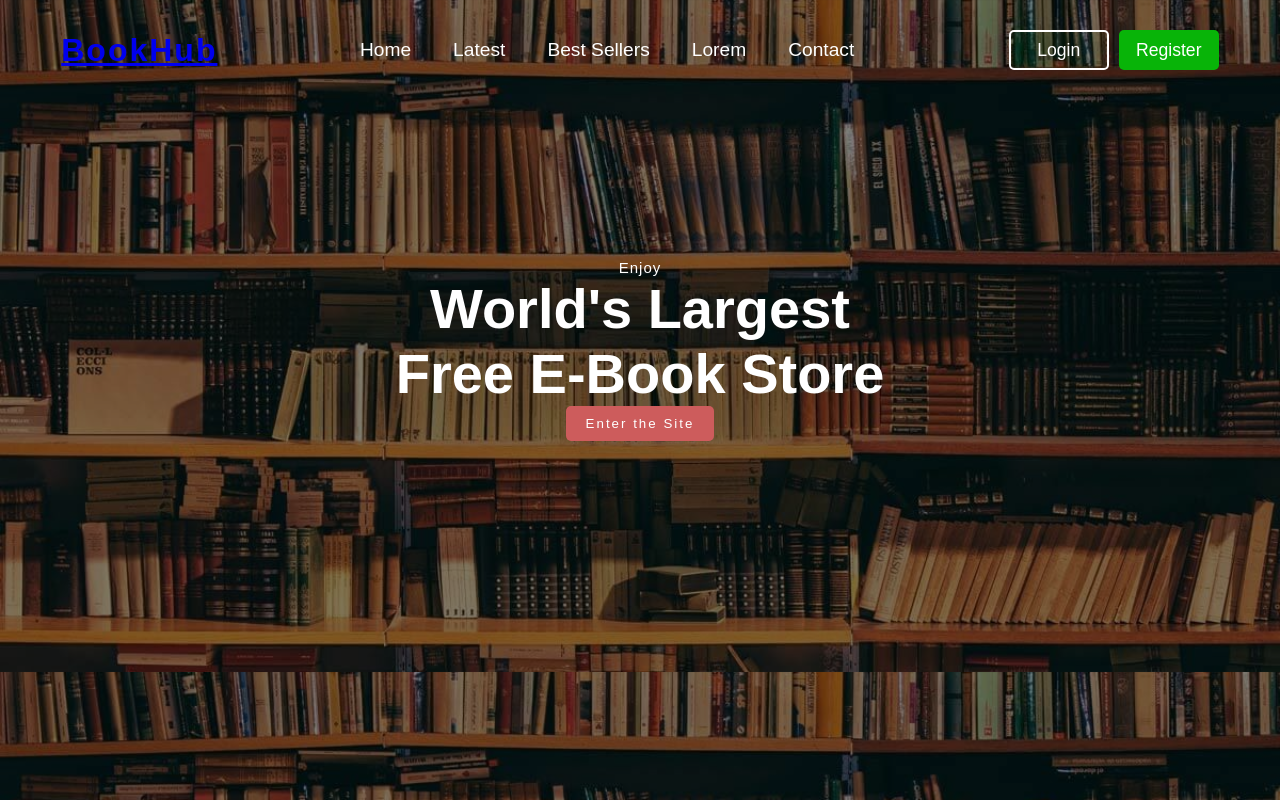
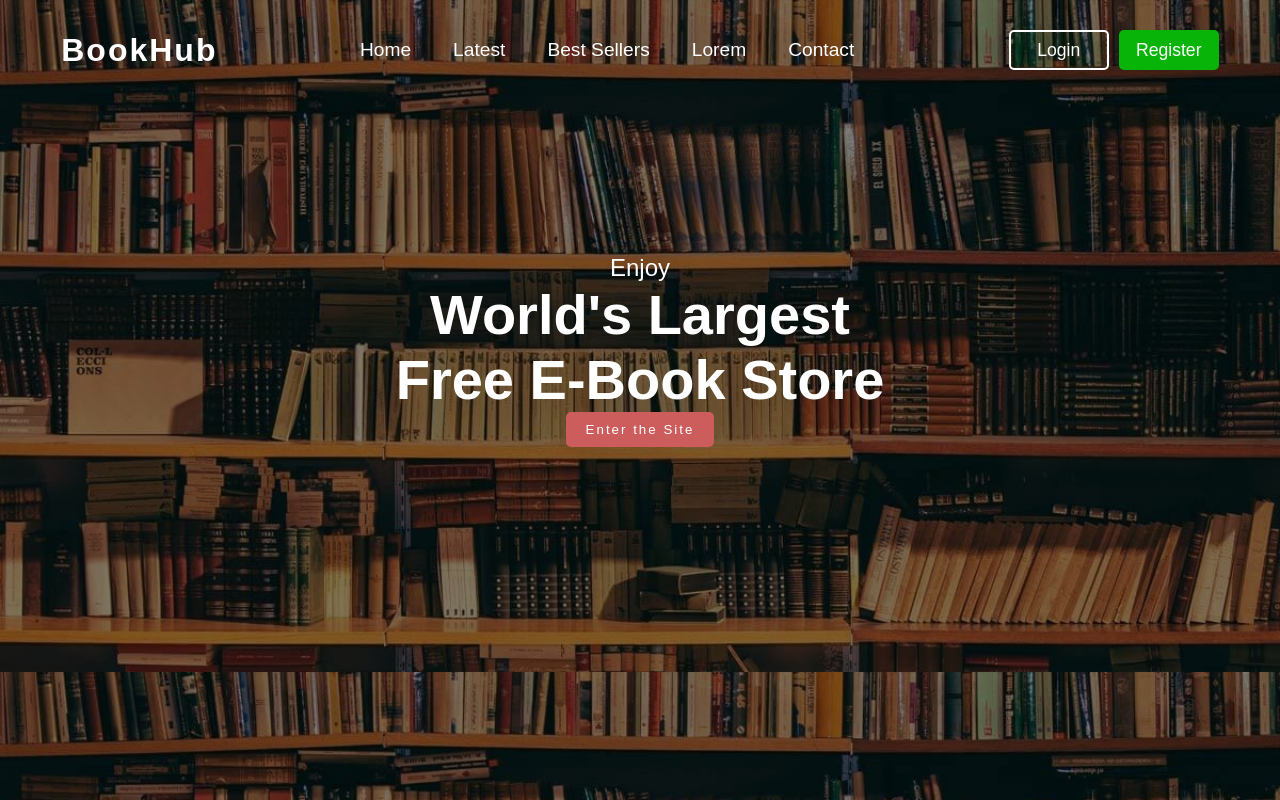
Before and after one commit to chitransh-saxena26/codsoft_bookhub, a plain HTML site: page index.html in a window 1280 px wide. Drawn offline with Linux system fonts and the light colour scheme.

Commit message:
Update style.css

```diff
--- a/style.css
+++ b/style.css
@@ -25,6 +25,12 @@ nav{
     letter-spacing: 2px;
     font-weight: 600;
 }
+
+.logo a{
+    text-decoration: none;
+    color: #fff;
+}
+
 
 .menu{
     text-align: center;
@@ -120,8 +126,7 @@ button{
 }
 
 .content span{
-    font-size:15px;
-    letter-spacing: 1px;
+    font-size: 1.5rem;
 }
 .content h1{
     font-size: 3.5rem;
```
